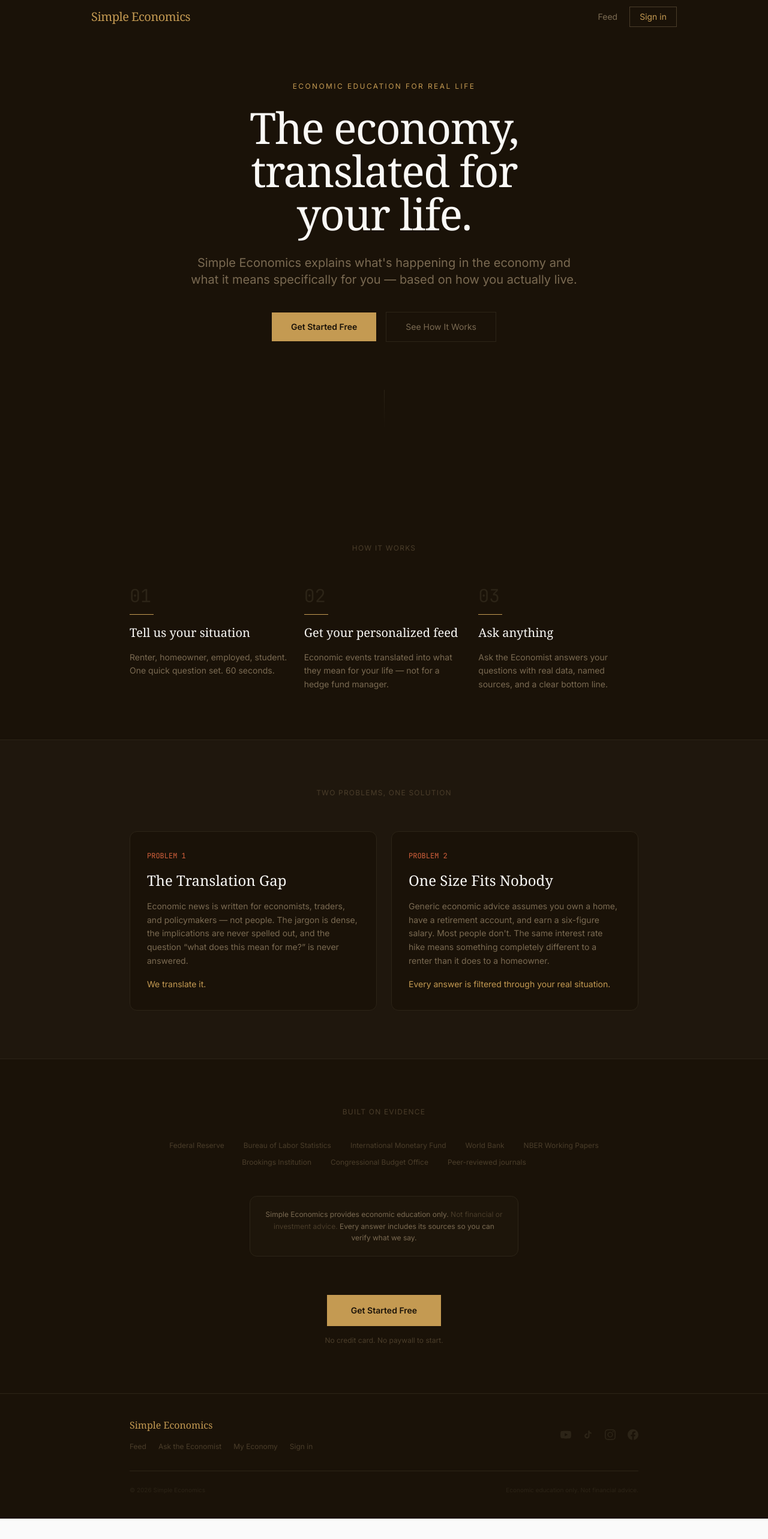
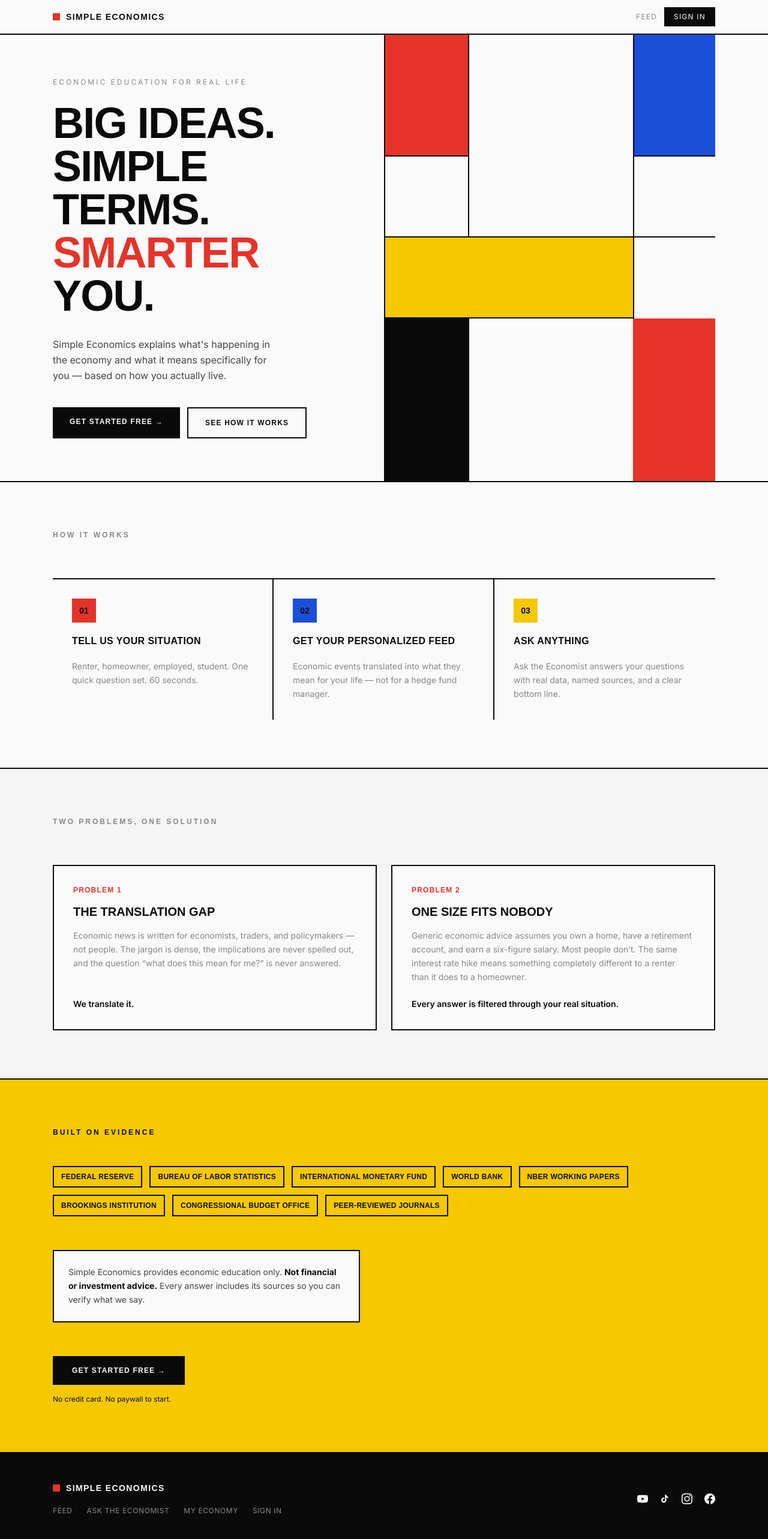
Before and after one commit to canguzman00/simple-economics, a Next.js app: page / in a window 1280 px wide. Shown: the top 2566 px of the page at 60% size. Before the commit the page ends 2532 px from the top, so only its background shows below. Built offline with nearby package versions, Linux system fonts and the light colour scheme; no server answers; a web font is replaced by a local one.

Commit message:
feat: Bauhaus homepage redesign

```diff
--- a/src/app/page.tsx
+++ b/src/app/page.tsx
@@ -9,143 +9,180 @@ export default async function HomePage() {
   const isAuthed = !!session?.user;
 
   return (
-    <div className="min-h-screen bg-[#1A1208] text-[#FAF9F6]">
+    <div className="min-h-screen bg-primary-white text-primary-black">
 
       {/* ── Top nav ── */}
-      <nav className="mx-auto max-w-5xl px-6 h-14 flex items-center justify-between">
-        <span className="font-serif text-xl text-[#C49A52] tracking-tight">
+      <nav className="bg-primary-white border-b-2 border-primary-black sticky top-0 z-40">
+        <div className="mx-auto max-w-6xl px-6 h-14 flex items-center justify-between">
+          <div className="flex items-center gap-2.5">
+            <span className="w-3 h-3 bg-primary-red shrink-0" aria-hidden="true" />
+            <span className="font-display text-sm font-bold uppercase tracking-widest text-primary-black leading-none">
               Simple Economics
             </span>
-        <div className="flex items-center gap-5">
-          <Link href="/feed" className="font-sans text-sm text-[#7A6A52] hover:text-[#C8B8A2] transition-colors hidden sm:block">
+          </div>
+          <div className="flex items-center gap-3">
+            <Link
+              href="/feed"
+              className="hidden sm:block font-sans text-xs uppercase tracking-widest text-gray-500 hover:text-primary-black transition-colors"
+            >
               Feed
             </Link>
             {isAuthed ? (
               <Link
                 href="/feed"
-              className="font-sans text-sm text-[#C49A52] hover:text-[#E2C27A] border border-[#4A3D2A] hover:border-[#C49A52] transition-colors px-4 py-1.5 rounded-lg"
+                className="font-sans text-xs uppercase tracking-widest bg-primary-black text-primary-white hover:bg-primary-red transition-colors px-4 py-2"
               >
                 Go to Feed
               </Link>
             ) : (
               <Link
                 href="/signin"
-              className="font-sans text-sm text-[#C49A52] hover:text-[#E2C27A] border border-[#4A3D2A] hover:border-[#C49A52] transition-colors px-4 py-1.5 rounded-lg"
+                className="font-sans text-xs uppercase tracking-widest bg-primary-black text-primary-white hover:bg-primary-red transition-colors px-4 py-2"
               >
                 Sign in
               </Link>
             )}
           </div>
+        </div>
       </nav>
 
       {/* ── Hero ── */}
-      <section className="mx-auto max-w-4xl px-6 pt-20 pb-28 text-center">
-        <p className="font-sans text-xs text-[#C49A52] uppercase tracking-[0.2em] mb-6">
+      <section className="bg-primary-white border-b-2 border-primary-black overflow-hidden">
+        <div className="mx-auto max-w-6xl px-6">
+          <div className="grid grid-cols-1 lg:grid-cols-2 items-center min-h-[calc(100vh-3.5rem)]">
+
+            {/* Left: headline + CTA */}
+            <div className="py-20 lg:py-0 lg:pr-12">
+              <p className="font-sans text-xs uppercase tracking-[0.25em] text-gray-500 mb-6">
                 Economic education for real life
               </p>
-        <h1 className="font-serif text-5xl sm:text-6xl lg:text-7xl text-[#FAF9F6] leading-[1.08] tracking-tight">
-          The economy,<br />translated for<br />your life.
+              <h1 className="font-display font-black text-5xl sm:text-6xl lg:text-7xl text-primary-black leading-[0.95] tracking-tight uppercase">
+                Big ideas.<br />
+                Simple<br />
+                terms.<br />
+                <span className="text-primary-red">Smarter</span><br />
+                you.
               </h1>
-        <p className="mt-8 font-sans text-lg sm:text-xl text-[#7A6A52] leading-relaxed max-w-2xl mx-auto">
+              <p className="mt-8 font-sans text-base text-gray-700 leading-relaxed max-w-sm">
                 Simple Economics explains what&apos;s happening in the economy and what it means specifically for you — based on how you actually live.
               </p>
-        <div className="mt-10 flex flex-col sm:flex-row items-center justify-center gap-4">
+              <div className="mt-10 flex flex-col sm:flex-row gap-3">
                 <Link
                   href="/onboarding"
-            className="w-full sm:w-auto bg-[#C49A52] hover:bg-[#E2C27A] transition-colors text-[#1A1208] font-sans font-semibold text-sm px-8 py-3.5 rounded-lg"
+                  className="font-display text-xs font-bold uppercase tracking-widest bg-primary-black text-primary-white hover:bg-primary-red transition-colors px-7 py-4 text-center"
                 >
-            Get Started Free
+                  Get Started Free →
                 </Link>
                 <a
                   href="#how-it-works"
-            className="w-full sm:w-auto border border-[#2C2417] hover:border-[#4A3D2A] text-[#7A6A52] hover:text-[#C8B8A2] font-sans text-sm px-8 py-3.5 rounded-lg transition-colors text-center"
+                  className="font-display text-xs font-bold uppercase tracking-widest border-2 border-primary-black text-primary-black hover:bg-primary-black hover:text-primary-white transition-colors px-7 py-4 text-center"
                 >
                   See How It Works
                 </a>
               </div>
+            </div>
 
-        {/* Thin divider */}
-        <div className="mt-20 mx-auto w-px h-16 bg-gradient-to-b from-[#2C2417] to-transparent" />
+            {/* Right: Mondrian geometric art */}
+            <div className="hidden lg:block h-full min-h-[calc(100vh-3.5rem)] relative border-l-2 border-primary-black">
+              <MondriangGrid />
+            </div>
+          </div>
+        </div>
       </section>
 
       {/* ── How It Works ── */}
-      <section id="how-it-works" className="mx-auto max-w-4xl px-6 py-20">
-        <p className="font-sans text-xs text-[#4A3D2A] uppercase tracking-widest text-center mb-14">
+      <section id="how-it-works" className="bg-primary-white border-b-2 border-primary-black">
+        <div className="mx-auto max-w-6xl px-6 py-20">
+          <p className="font-display text-xs font-bold uppercase tracking-[0.25em] text-gray-500 mb-16">
             How it works
           </p>
-        <div className="grid grid-cols-1 sm:grid-cols-3 gap-10 sm:gap-6">
+          <div className="grid grid-cols-1 sm:grid-cols-3 gap-0 border-t-2 border-primary-black">
             {[
               {
                 step: "01",
+                accent: "bg-primary-red",
                 title: "Tell us your situation",
                 body: "Renter, homeowner, employed, student. One quick question set. 60 seconds.",
               },
               {
                 step: "02",
+                accent: "bg-primary-blue",
                 title: "Get your personalized feed",
                 body: "Economic events translated into what they mean for your life — not for a hedge fund manager.",
               },
               {
                 step: "03",
+                accent: "bg-primary-yellow",
                 title: "Ask anything",
                 body: "Ask the Economist answers your questions with real data, named sources, and a clear bottom line.",
               },
-          ].map(({ step, title, body }) => (
-            <div key={step} className="flex flex-col gap-4">
-              <span className="font-mono text-3xl text-[#2C2417] leading-none">{step}</span>
-              <div className="w-10 h-px bg-[#C49A52]" />
-              <h3 className="font-serif text-xl text-[#FAF9F6] leading-snug">{title}</h3>
-              <p className="font-sans text-sm text-[#7A6A52] leading-relaxed">{body}</p>
+            ].map(({ step, accent, title, body }, i) => (
+              <div
+                key={step}
+                className={`p-8 flex flex-col gap-5 border-b-2 border-primary-black sm:border-b-0 ${
+                  i < 2 ? "sm:border-r-2 sm:border-primary-black" : ""
+                }`}
+              >
+                <span className={`w-10 h-10 ${accent} flex items-center justify-center`}>
+                  <span className="font-display text-sm font-black text-primary-black">{step}</span>
+                </span>
+                <h3 className="font-display text-base font-bold uppercase tracking-wide text-primary-black leading-snug">
+                  {title}
+                </h3>
+                <p className="font-sans text-sm text-gray-500 leading-relaxed">
+                  {body}
+                </p>
               </div>
             ))}
-        </div>
-      </section>
-
-      {/* ── The two problems ── */}
-      <section className="bg-[#2C2417]/30 border-y border-[#2C2417]">
-        <div className="mx-auto max-w-4xl px-6 py-20">
-          <p className="font-sans text-xs text-[#4A3D2A] uppercase tracking-widest text-center mb-14">
-            Two problems, one solution
-          </p>
-          <div className="grid grid-cols-1 sm:grid-cols-2 gap-6">
-            <div className="border border-[#2C2417] bg-[#1A1208] rounded-xl px-7 py-8 flex flex-col gap-4">
-              <div className="flex items-center gap-3">
-                <span className="font-mono text-xs text-[#D4613C]">PROBLEM 1</span>
-              </div>
-              <h3 className="font-serif text-2xl text-[#FAF9F6] leading-snug">
-                The Translation Gap
-              </h3>
-              <p className="font-sans text-sm text-[#7A6A52] leading-relaxed">
-                Economic news is written for economists, traders, and policymakers — not people. The jargon is dense, the implications are never spelled out, and the question &ldquo;what does this mean for me?&rdquo; is never answered.
-              </p>
-              <p className="font-sans text-sm text-[#C49A52] leading-relaxed">
-                We translate it.
-              </p>
-            </div>
-            <div className="border border-[#2C2417] bg-[#1A1208] rounded-xl px-7 py-8 flex flex-col gap-4">
-              <div className="flex items-center gap-3">
-                <span className="font-mono text-xs text-[#D4613C]">PROBLEM 2</span>
-              </div>
-              <h3 className="font-serif text-2xl text-[#FAF9F6] leading-snug">
-                One Size Fits Nobody
-              </h3>
-              <p className="font-sans text-sm text-[#7A6A52] leading-relaxed">
-                Generic economic advice assumes you own a home, have a retirement account, and earn a six-figure salary. Most people don&apos;t. The same interest rate hike means something completely different to a renter than it does to a homeowner.
-              </p>
-              <p className="font-sans text-sm text-[#C49A52] leading-relaxed">
-                Every answer is filtered through your real situation.
-              </p>
-            </div>
           </div>
         </div>
       </section>
 
-      {/* ── Social proof / evidence ── */}
-      <section className="mx-auto max-w-4xl px-6 py-20 text-center">
-        <p className="font-sans text-xs text-[#4A3D2A] uppercase tracking-widest mb-10">
+      {/* ── Two problems ── */}
+      <section className="bg-gray-100 border-b-2 border-primary-black">
+        <div className="mx-auto max-w-6xl px-6 py-20">
+          <p className="font-display text-xs font-bold uppercase tracking-[0.25em] text-gray-500 mb-16">
+            Two problems, one solution
+          </p>
+          <div className="grid grid-cols-1 sm:grid-cols-2 gap-6">
+            {[
+              {
+                label: "Problem 1",
+                title: "The Translation Gap",
+                body: "Economic news is written for economists, traders, and policymakers — not people. The jargon is dense, the implications are never spelled out, and the question “what does this mean for me?” is never answered.",
+                cta: "We translate it.",
+              },
+              {
+                label: "Problem 2",
+                title: "One Size Fits Nobody",
+                body: "Generic economic advice assumes you own a home, have a retirement account, and earn a six-figure salary. Most people don’t. The same interest rate hike means something completely different to a renter than it does to a homeowner.",
+                cta: "Every answer is filtered through your real situation.",
+              },
+            ].map(({ label, title, body, cta }) => (
+              <div key={label} className="bg-primary-white border-2 border-primary-black p-8 flex flex-col gap-4">
+                <span className="font-display text-xs font-bold uppercase tracking-widest text-primary-red">
+                  {label}
+                </span>
+                <h3 className="font-display text-xl font-black uppercase text-primary-black leading-tight">
+                  {title}
+                </h3>
+                <p className="font-sans text-sm text-gray-500 leading-relaxed">{body}</p>
+                <p className="font-sans text-sm font-semibold text-primary-black mt-auto pt-2">
+                  {cta}
+                </p>
+              </div>
+            ))}
+          </div>
+        </div>
+      </section>
+
+      {/* ── Built on evidence ── */}
+      <section className="bg-primary-yellow border-b-2 border-primary-black">
+        <div className="mx-auto max-w-6xl px-6 py-20">
+          <p className="font-display text-xs font-black uppercase tracking-[0.25em] text-primary-black mb-12">
             Built on evidence
           </p>
-        <div className="flex flex-wrap justify-center gap-x-8 gap-y-3 mb-12">
+          <div className="flex flex-wrap gap-3 mb-14">
             {[
               "Federal Reserve",
               "Bureau of Labor Statistics",
@@ -156,46 +193,61 @@ export default async function HomePage() {
               "Congressional Budget Office",
               "Peer-reviewed journals",
             ].map((source) => (
-            <span key={source} className="font-sans text-xs text-[#4A3D2A]">
+              <span
+                key={source}
+                className="font-display text-xs font-bold uppercase tracking-wide text-primary-black border-2 border-primary-black px-3 py-2"
+              >
                 {source}
               </span>
             ))}
           </div>
-        <div className="mx-auto max-w-md border border-[#2C2417] rounded-xl px-6 py-5 bg-[#2C2417]/20">
-          <p className="font-sans text-xs text-[#7A6A52] leading-relaxed">
+
+          <div className="border-2 border-primary-black bg-primary-white p-6 max-w-lg">
+            <p className="font-sans text-sm text-gray-700 leading-relaxed">
               Simple Economics provides economic education only.{" "}
-            <span className="text-[#4A3D2A]">Not financial or investment advice.</span>{" "}
+              <strong className="text-primary-black">Not financial or investment advice.</strong>{" "}
               Every answer includes its sources so you can verify what we say.
             </p>
           </div>
 
           {/* Final CTA */}
-        <div className="mt-16">
+          <div className="mt-14">
             <Link
               href="/onboarding"
-            className="inline-block bg-[#C49A52] hover:bg-[#E2C27A] transition-colors text-[#1A1208] font-sans font-semibold text-sm px-10 py-4 rounded-lg"
+              className="inline-block font-display text-xs font-black uppercase tracking-widest bg-primary-black text-primary-white hover:bg-primary-red transition-colors px-8 py-4"
             >
-            Get Started Free
+              Get Started Free →
             </Link>
-          <p className="mt-4 font-sans text-xs text-[#4A3D2A]">No credit card. No paywall to start.</p>
+            <p className="mt-4 font-sans text-xs text-primary-black">No credit card. No paywall to start.</p>
+          </div>
         </div>
       </section>
 
       {/* ── Footer ── */}
-      <footer className="border-t border-[#2C2417]">
-        <div className="mx-auto max-w-4xl px-6 py-10">
+      <footer className="bg-primary-black text-primary-white">
+        <div className="mx-auto max-w-6xl px-6 py-12">
           <div className="flex flex-col sm:flex-row items-start sm:items-center justify-between gap-8">
+
             {/* Brand + nav */}
-            <div className="flex flex-col gap-4">
-              <span className="font-serif text-base text-[#C49A52]">Simple Economics</span>
-              <nav className="flex flex-wrap gap-x-5 gap-y-2">
+            <div className="flex flex-col gap-5">
+              <div className="flex items-center gap-2.5">
+                <span className="w-3 h-3 bg-primary-red shrink-0" aria-hidden="true" />
+                <span className="font-display text-sm font-bold uppercase tracking-widest text-primary-white">
+                  Simple Economics
+                </span>
+              </div>
+              <nav className="flex flex-wrap gap-x-6 gap-y-2">
                 {[
-                  { label: "Feed", href: "/feed" },
+                  { label: "Feed",              href: "/feed" },
                   { label: "Ask the Economist", href: "/ask" },
-                  { label: "My Economy", href: "/my-economy" },
-                  { label: "Sign in", href: "/signin" },
+                  { label: "My Economy",        href: "/my-economy" },
+                  { label: "Sign in",           href: "/signin" },
                 ].map(({ label, href }) => (
-                  <Link key={href} href={href} className="font-sans text-xs text-[#4A3D2A] hover:text-[#7A6A52] transition-colors">
+                  <Link
+                    key={href}
+                    href={href}
+                    className="font-sans text-xs uppercase tracking-wider text-gray-500 hover:text-primary-yellow transition-colors"
+                  >
                     {label}
                   </Link>
                 ))}
@@ -204,18 +256,18 @@ export default async function HomePage() {
 
             {/* Social icons */}
             <div className="flex items-center gap-5">
-              <SocialLink href="https://youtube.com" label="YouTube" icon={<YouTubeIcon />} />
-              <SocialLink href="https://tiktok.com" label="TikTok" icon={<TikTokIcon />} />
-              <SocialLink href="https://instagram.com" label="Instagram" icon={<InstagramIcon />} />
-              <SocialLink href="https://facebook.com" label="Facebook" icon={<FacebookIcon />} />
+              <FooterSocialLink href="https://youtube.com"   label="YouTube"   icon={<YouTubeIcon />} />
+              <FooterSocialLink href="https://tiktok.com"    label="TikTok"    icon={<TikTokIcon />} />
+              <FooterSocialLink href="https://instagram.com" label="Instagram" icon={<InstagramIcon />} />
+              <FooterSocialLink href="https://facebook.com"  label="Facebook"  icon={<FacebookIcon />} />
             </div>
           </div>
 
-          <div className="mt-8 pt-6 border-t border-[#2C2417] flex flex-col sm:flex-row items-start sm:items-center justify-between gap-3">
-            <p className="font-sans text-[10px] text-[#2C2417]">
+          <div className="mt-10 pt-6 border-t border-gray-700 flex flex-col sm:flex-row items-start sm:items-center justify-between gap-3">
+            <p className="font-sans text-[10px] uppercase tracking-wider text-gray-700">
               © {new Date().getFullYear()} Simple Economics
             </p>
-            <p className="font-sans text-[10px] text-[#2C2417] max-w-xs sm:text-right">
+            <p className="font-sans text-[10px] text-gray-700 sm:text-right">
               Economic education only. Not financial advice.
             </p>
           </div>
@@ -226,12 +278,34 @@ export default async function HomePage() {
   );
 }
 
+// ─── Mondrian geometric grid ──────────────────────────────────────────────────
+
+function MondriangGrid() {
+  return (
+    <div className="absolute inset-0 grid" style={{
+      gridTemplateColumns: "1fr 2fr 1fr",
+      gridTemplateRows: "1.5fr 1fr 1fr 2fr",
+    }}>
+      <div className="bg-primary-red border-b-2 border-primary-black col-span-1 row-span-1" />
+      <div className="bg-primary-white border-b-2 border-l-2 border-primary-black col-span-1 row-span-2" />
+      <div className="bg-primary-blue border-b-2 border-l-2 border-primary-black col-span-1 row-span-1" />
+      <div className="bg-primary-white border-b-2 border-primary-black col-span-1 row-span-1" />
+      <div className="bg-primary-white border-b-2 border-l-2 border-primary-black col-span-1 row-span-1" />
+      <div className="bg-primary-yellow border-b-2 border-primary-black col-span-2 row-span-1" />
+      <div className="bg-primary-white border-l-2 border-primary-black col-span-1 row-span-1" />
+      <div className="bg-primary-black col-span-1 row-span-1" />
+      <div className="bg-primary-white border-l-2 border-primary-black col-span-1 row-span-1" />
+      <div className="bg-primary-red col-span-1 row-span-1" />
+    </div>
+  );
+}
+
 // ─── Social icons ─────────────────────────────────────────────────────────────
 
-function SocialLink({ href, label, icon }: { href: string; label: string; icon: React.ReactNode }) {
+function FooterSocialLink({ href, label, icon }: { href: string; label: string; icon: React.ReactNode }) {
   return (
     <a href={href} target="_blank" rel="noopener noreferrer" aria-label={label}
-      className="text-[#2C2417] hover:text-[#C49A52] transition-colors">
+      className="text-primary-white hover:text-primary-yellow transition-colors">
       {icon}
     </a>
   );
```
Lines whose indentation alone changed are shown as unchanged.
